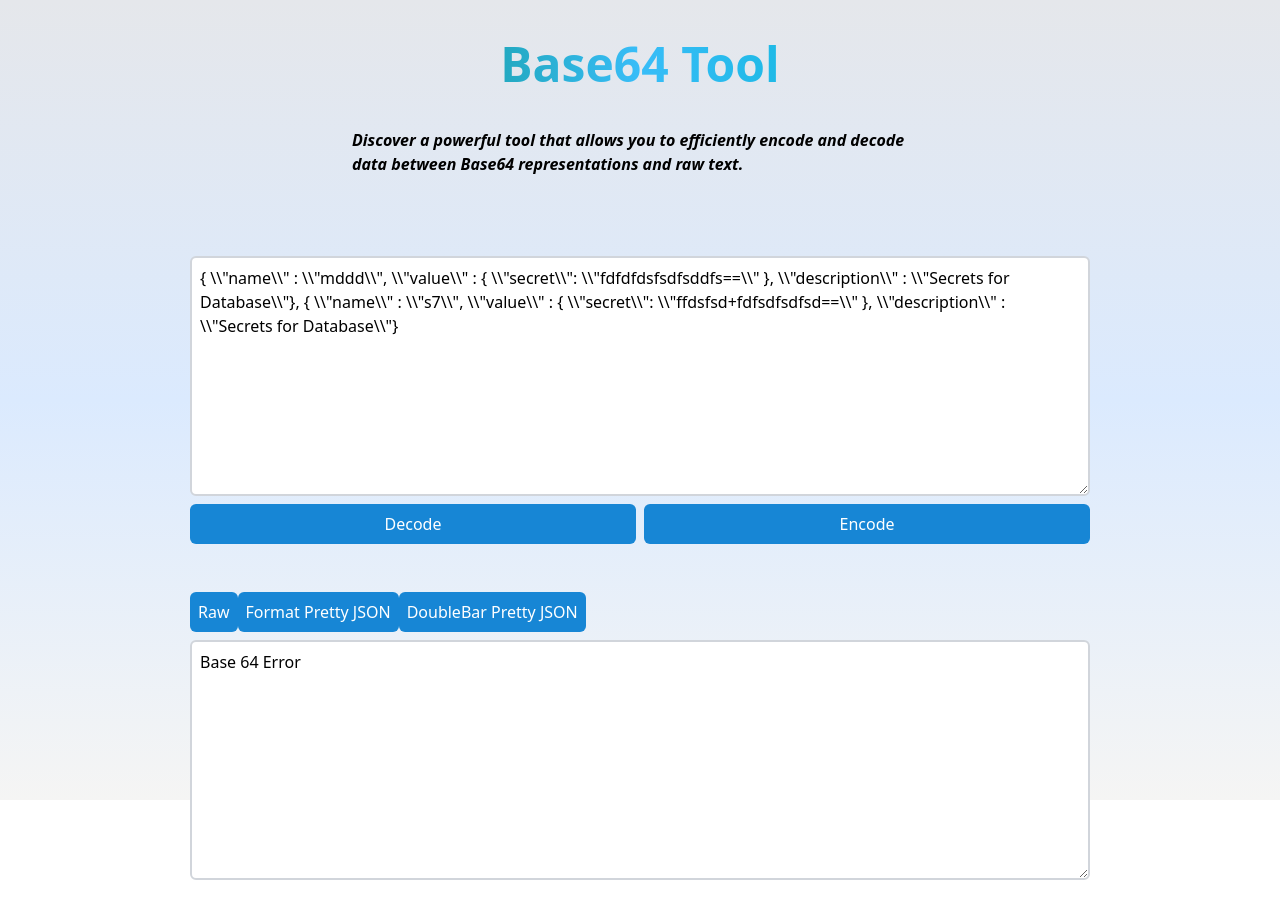
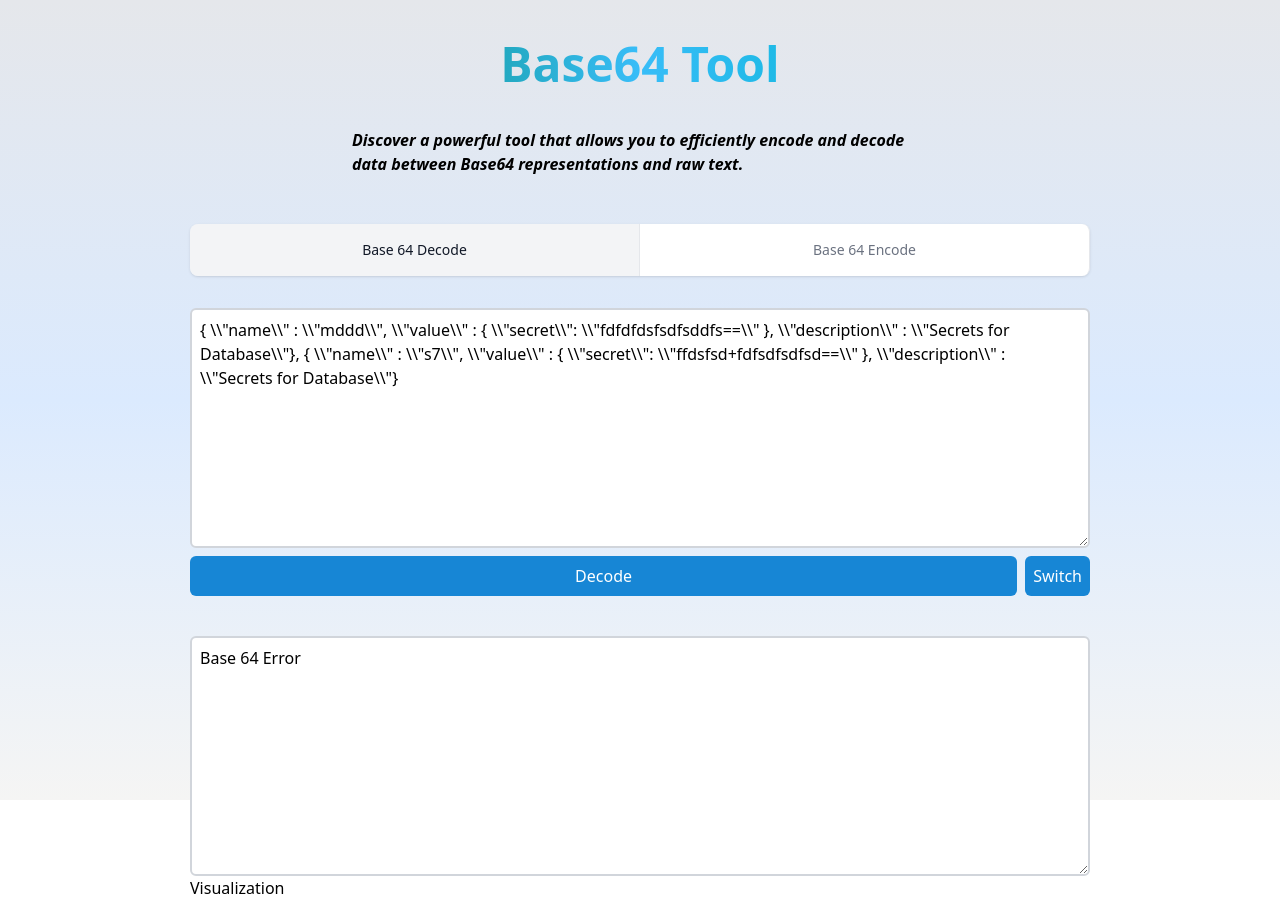
Before and after one commit to luimont/next-js-base64-tool, a Next.js app: page / in a window 1280 px wide. Shown: the top 906 px of the page. Built offline with nearby package versions, Linux system fonts and the light colour scheme.

Commit message:
Add tabs and refactor code

```diff
--- a/components/DecodedList.tsx
+++ b/components/DecodedList.tsx
@@ -2,6 +2,7 @@
 
 import { decodeBase64, encodeBase64, fixFormatJsonform } from '@/utils/functions'
 import React, { useEffect, useState } from 'react'
+import { Tabs } from './Tabs'
 
 const secrets_list_current = String.raw`
   secret_s8={name=\\"s8\\", value={ \\"secret\\": \\"uyiyu/ZkVoP3pHKjZhaSOF9QUk9EIn0=\\" }, description=\\"Secrets for s8 Database\\"},
@@ -50,18 +51,22 @@ export const DecodedList = () => {
 
 
   const [textAreaInput, setTextAreaInput] = useState(decoded)
-  const [textOutput, setTextOutput] = useState('')
+  const [textOutput, setTextOutput] = useState({
+    text:'',
+    isError: false
+  })
   const [isDecode, setDecode] = useState(true)
   const [prettyJson, setPrettyJson] = useState('none') // 'none', 'json', 'doublebarjson'
+
 
   useEffect(() => {
     if(isDecode) {
       const textDecoded = decodeBase64(textAreaInput)
-      setTextOutput(textDecoded)
+      setTextOutput({...textOutput, text:textDecoded})
     }
     else {
       const textEncoded = encodeBase64(textAreaInput)
-      setTextOutput(textEncoded)
+      setTextOutput({...textOutput, text:textEncoded})
     }
   },[textAreaInput, isDecode])
 
@@ -70,11 +75,30 @@ export const DecodedList = () => {
   };
 
   const handleTextAreaOutputChange = (event: React.ChangeEvent<HTMLTextAreaElement>) => {
-    setTextOutput(event.target.value);
+    setTextOutput({...textOutput, text:event.target.value});
   };
+
+  const handleSwitchMode = () => {
+    const aux = textAreaInput
+    setTextAreaInput(textOutput.text)
+    setTextOutput({...textOutput,text:aux})
+    setDecode(!isDecode)
+  }
+
+  const handleSetDecodeMode = () => {
+    if(isDecode) return
+    setDecode(!isDecode)
+  }
+
+  const handleSetEncodeMode = () => {
+    if(!isDecode) return
+    setDecode(!isDecode)
+  }
 
   return (
     <section className='flex flex-col'>
+
+      <Tabs isDecode={isDecode} handleSetDecodeMode={handleSetDecodeMode} handleSetEncodeMode={handleSetEncodeMode}/>
       <div className="flex flex-col my-8 ">
         <textarea
           placeholder="Paste here the Secret List in Base64"
@@ -83,29 +107,45 @@ export const DecodedList = () => {
           className="border-gray-300 border-2 min-h-60 rounded-md p-2"
         />
         <div className="flex gap-2">
-          <button className="text-white rounded-md p-2 my-2 w-full" onClick={() => setDecode(true)}>Decode</button>
-          <button className="text-white rounded-md p-2 my-2 w-full" onClick={() => setDecode(false)}>Encode</button>
+          {
+            isDecode
+            ? <button className="text-white rounded-md p-2 my-2 w-full" onClick={() => setDecode(true)}>Decode</button>
+            : <button className="text-white rounded-md p-2 my-2 w-full" onClick={() => setDecode(false)}>Encode</button>
+          }
+          <button className="text-white rounded-md p-2 my-2" onClick={handleSwitchMode}>Switch</button>
         </div>
       </div>
 
-      <div>
+      <textarea
+        placeholder="Result"
+        value={
+          //prettyJson === 'none'
+          //  ?
+            textOutput.text
+            //: prettyJson === 'json'
+            //  ? JSON.stringify(textOutput, null, 2)
+            //  : JSON.stringify(fixFormatJsonform(textOutput), null, 2)
+        }
+        onChange={handleTextAreaOutputChange}
+        className="border-gray-300 border-2 min-h-60 rounded-md p-2"
+      />
+
+      <h3>Visualization</h3>
+      <div className='flex gap-2'>
         <button className="text-white rounded-md p-2 my-2" onClick={() => setPrettyJson('none')}>Raw</button>
         <button className="text-white rounded-md p-2 my-2" onClick={() => setPrettyJson('json')}>Format Pretty JSON</button>
         <button className="text-white rounded-md p-2 my-2" onClick={() => setPrettyJson('doublebarjson')}>DoubleBar Pretty JSON</button>
       </div>
 
-      <textarea
-        placeholder="Result"
-        value={
-          prettyJson === 'none'
-            ? textOutput
+      <pre className="w-80 bg-red-200">
+        {
+          /*prettyJson === 'none'
+            ? JSON.stringify(textOutput, null, 2)
             : prettyJson === 'json'
               ? JSON.stringify(textOutput, null, 2)
-              : JSON.stringify(fixFormatJsonform(textOutput), null, 2)
+              : JSON.stringify(fixFormatJsonform(textOutput), null, 2)*/
         }
-        onChange={handleTextAreaOutputChange}
-        className="border-gray-300 border-2 min-h-60 rounded-md p-2"
-      />
+      </pre>
     </section>
 
   )
--- /dev/null
+++ b/components/Tabs.tsx
@@ -0,0 +1,50 @@
+
+import React from 'react'
+
+export const Tabs = ({...props}) => {
+  const {isDecode, handleSetDecodeMode, handleSetEncodeMode} = props
+  return (
+    <div className='flex flex-col'>
+      <div className="sm:hidden">
+          <label htmlFor="tabs" className="sr-only">Select your country</label>
+          <select id="tabs" className="bg-gray-50 border border-gray-300 text-gray-900 text-sm rounded-lg focus:ring-blue-500 focus:border-blue-500 block w-full p-2.5 dark:bg-gray-700 dark:border-gray-600 dark:placeholder-gray-400 dark:text-white dark:focus:ring-blue-500 dark:focus:border-blue-500">
+              <option>Decode</option>
+              <option>Encode</option>
+          </select>
+      </div>
+      <ul className="hidden text-sm font-medium text-center text-gray-500 rounded-lg shadow sm:flex dark:divide-gray-700 dark:text-gray-400">
+          <li className="w-full" onClick={handleSetDecodeMode}>
+            <a className={`
+              cursor-pointer
+              inline-block
+              w-full p-4 rounded-s-lg
+              ${
+                isDecode
+                  ? "text-gray-900 bg-gray-100 border-r border-gray-200 dark:border-gray-700 focus:ring-4 focus:ring-blue-300 active focus:outline-none dark:bg-gray-700 dark:text-white"
+                  : "bg-white border-r border-gray-200 dark:border-gray-700 hover:text-gray-700 hover:bg-gray-50 focus:ring-4 focus:ring-blue-300 focus:outline-none dark:hover:text-white dark:bg-gray-800 dark:hover:bg-gray-700"
+          }
+            `}
+              aria-current="page"
+            >
+              Base 64 Decode
+            </a>
+          </li>
+          <li className="w-full" onClick={handleSetEncodeMode}>
+            <a className={`
+                cursor-pointer
+                inline-block
+                w-full p-4 rounded-e-lg
+                ${
+                  !isDecode
+                    ? "text-gray-900 bg-gray-100 border-r border-gray-200 dark:border-gray-700 focus:ring-4 focus:ring-blue-300 active focus:outline-none dark:bg-gray-700 dark:text-white"
+                    : "bg-white border-r border-gray-200 dark:border-gray-700 hover:text-gray-700 hover:bg-gray-50 focus:ring-4 focus:ring-blue-300 focus:outline-none dark:hover:text-white dark:bg-gray-800 dark:hover:bg-gray-700"
+                }
+              `}
+            >
+              Base 64 Encode
+            </a>
+          </li>
+      </ul>
+    </div>
+  )
+}
--- a/pages/index.tsx
+++ b/pages/index.tsx
@@ -3,6 +3,7 @@
 //import { DecodedList } from "@/components/DecodedList";
 import { DecodedList } from "@/components/DecodedList";
 import EditableSecretList from "@/components/EditableSecretList";
+import { Tabs } from "@/components/Tabs";
 
 const index = () => {
 
--- a/utils/functions.ts
+++ b/utils/functions.ts
@@ -1,3 +1,4 @@
+
 export const encodeBase64 = (text:string) => {
   const encodedText = btoa(text);
   return encodedText
@@ -70,8 +71,8 @@ export const fixFormatJsonform = (rawString: string) => {
 
   // Agregar llaves alrededor de la cadena para formar un objeto JSON
   //const jsonObjectString = `[${doubleBar}]`;
-  const jsonObjectString = doubleBar
-  console.log('6s)' +jsonObjectString)
+  const jsonObjectString = JSON.parse(`[${doubleBar}]`)
+  //console.log('6s)' +jsonObjectString)
 
   return jsonObjectString;
 };
```
